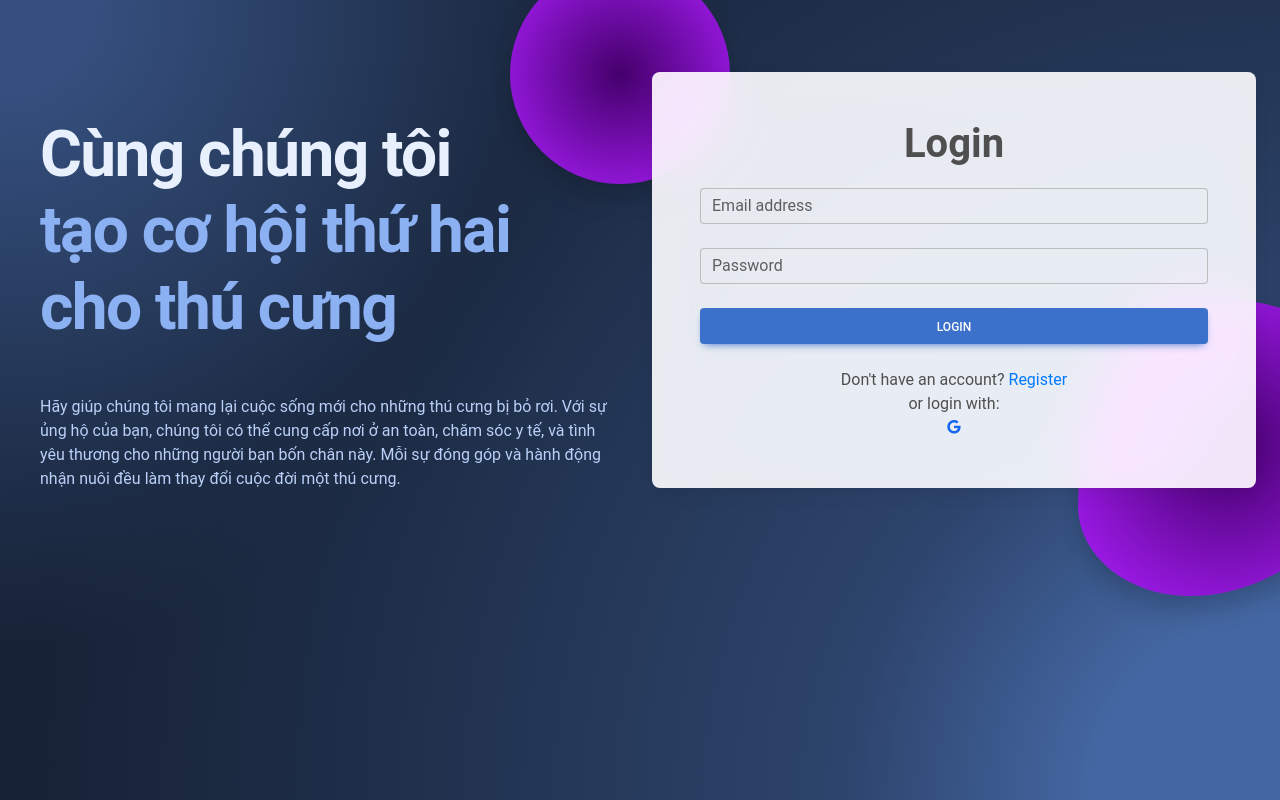
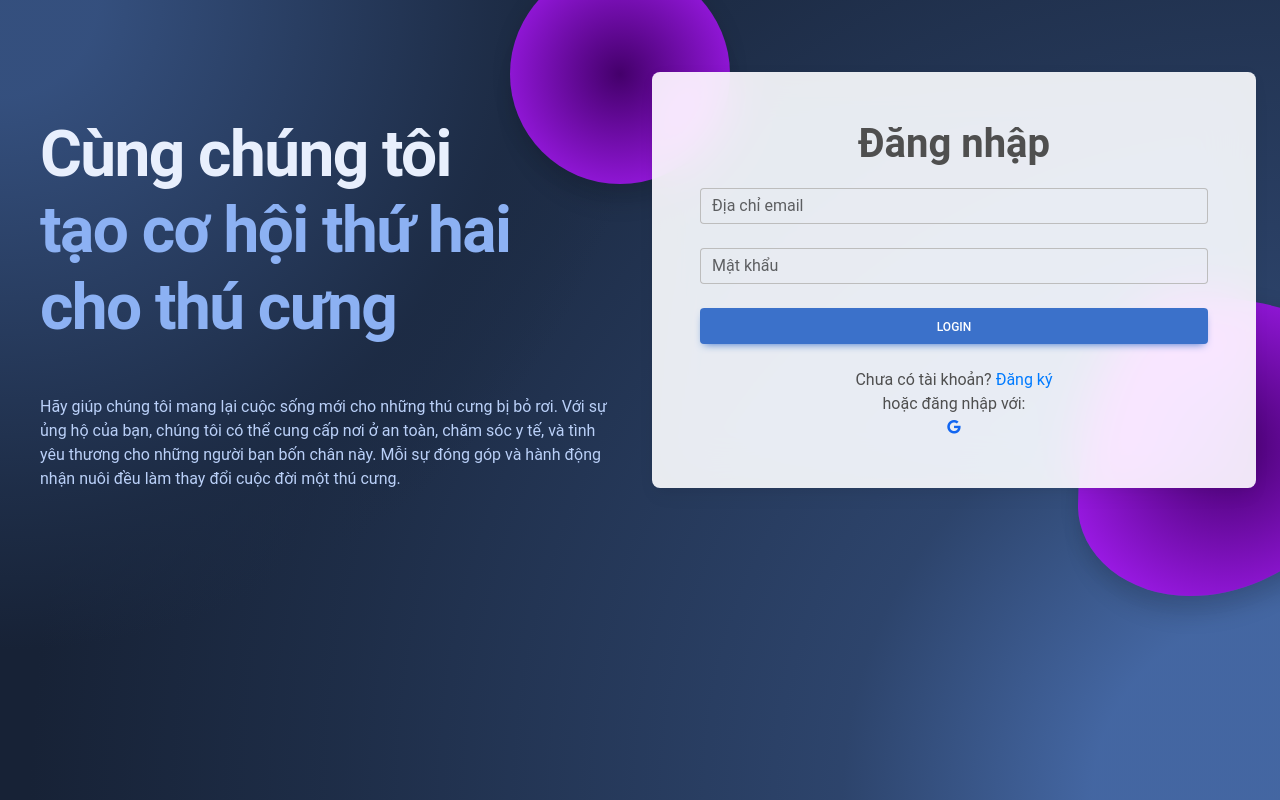
Before and after one commit to changtrailanhlung/SWP391-fe, a React (Create React App) app: page /admin/login in a window 1280 px wide. Built offline with nearby package versions, Linux system fonts and the light colour scheme.

Commit message:
login and basic admin page

```diff
--- /dev/null
+++ b/src/components/AdminNavbar.jsx
@@ -0,0 +1,9 @@
+
+
+const AdminNavbar = () => {
+
+
+
+};
+
+export default AdminNavbar;
--- /dev/null
+++ b/src/components/SidebarAdmin.jsx
@@ -0,0 +1,40 @@
+// src/components/Sidebar.jsx
+import React from 'react';
+import { Link, useNavigate } from 'react-router-dom';
+import { MDBIcon } from 'mdb-react-ui-kit';
+
+const SidebarAdmin = () => {
+  const navigate = useNavigate();
+
+  const handleLogout = () => {
+    localStorage.removeItem('token');
+    localStorage.removeItem('userId');
+    localStorage.removeItem('userRoles');
+    navigate('/admin/login');
+  };
+
+  return (
+    <div className="bg-gray-800 text-white w-64 h-screen p-6">
+      <h2 className="text-xl font-bold mb-4">Admin Panel</h2>
+      <ul className="space-y-4">
+        <li>
+          <Link to="/admin/dashboard" className="hover:text-gray-300">
+            <MDBIcon icon="chart-line" /> Dashboard
+          </Link>
+        </li>
+        <li>
+          <Link to="/admin/users" className="hover:text-gray-300">
+            <MDBIcon icon="users" /> User Accounts
+          </Link>
+        </li>
+        <li>
+          <button onClick={handleLogout} className="text-red-600 hover:text-red-800">
+            <MDBIcon icon="sign-out-alt" /> Logout
+          </button>
+        </li>
+      </ul>
+    </div>
+  );
+};
+
+export default SidebarAdmin;
--- a/src/layouts/AdminLayout.jsx
+++ b/src/layouts/AdminLayout.jsx
@@ -1,12 +1,20 @@
+// src/layouts/AdminLayout.jsx
 import React from "react";
 import { Outlet } from "react-router-dom";
+import SidebarAdmin from "../components/SidebarAdmin";
+import AdminNavbar from "../components/AdminNavbar";
 
 const AdminLayout = () => {
   return (
-    <div>
-      <main className="p-4">
-        <Outlet />
-      </main>
+    <div className="flex min-h-screen">
+      <SidebarAdmin className="w-64" />
+
+      <div className="flex-grow bg-gray-100 min-h-screen">
+        <AdminNavbar />
+        <main className="p-6">
+          <Outlet />
+        </main>
+      </div>
     </div>
   );
 };
--- a/src/pages/admin/Dashboard.jsx
+++ b/src/pages/admin/Dashboard.jsx
@@ -0,0 +1,14 @@
+
+import React from "react";
+
+const Dashboard = () => {
+  return (
+    <div className="p-4 bg-white shadow rounded-lg">
+      <h1 className="text-2xl font-bold mb-4">Dashboard</h1>
+      <p>Welcome to the admin dashboard! Here, you can manage and view statistics.</p>
+
+    </div>
+  );
+};
+
+export default Dashboard;
--- a/src/pages/admin/Login.jsx
+++ b/src/pages/admin/Login.jsx
@@ -1,6 +1,10 @@
-import React from 'react';
+import React, { useState } from 'react';
 import { useNavigate } from 'react-router-dom';
-import { useTranslation } from "react-i18next";
+
+import { toast, ToastContainer } from 'react-toastify';
+import 'react-toastify/dist/ReactToastify.css';
+import { useTranslation } from 'react-i18next';
+import axios from "../../services/axiosClient"
 import {
   MDBBtn,
   MDBContainer,
@@ -10,25 +14,63 @@ import {
   MDBCardBody,
   MDBInput,
   MDBIcon
-}
-from 'mdb-react-ui-kit';
+} from 'mdb-react-ui-kit';
 import '../../style/LoginPage.css';
 import 'mdb-react-ui-kit/dist/css/mdb.min.css';
 import "@fortawesome/fontawesome-free/css/all.min.css";
 
 function Login() {
-    const navigate = useNavigate(); // Tạo biến điều hướng
-    const { t, i18n } = useTranslation();
-    const handleRegisterClick = () => {
-        navigate('/admin/signup'); // Chuyển hướng đến trang signup
+  const navigate = useNavigate();
+  const [email, setEmail] = useState('');
+  const [password, setPassword] = useState('');
+  const { t } = useTranslation();
+  const handleRegisterClick = () => {
+    navigate('/admin/signup');
   };
+
+  const handleLogin = async (e) => {
+    e.preventDefault();
+    try {
+      const loginResponse = await axios.post('/auth/login', { email, password });
+
+      if (loginResponse.status === 200 && loginResponse.data.data) {
+        const userId = loginResponse.data.data.user.id;
+        const token = loginResponse.data.data.token;
+
+        // Lưu token vào localStorage hoặc cookie
+        localStorage.setItem('token', token);
+        localStorage.setItem('userId', userId);
+
+        // Lấy vai trò của người dùng
+        const roleResponse = await axios.get(`/userrole/role/${userId}/roles`);
+        const userRoles = roleResponse.data[0].roles;
+
+        localStorage.setItem('userRoles', JSON.stringify(userRoles));
+
+        if (userRoles.includes('Admin')) {
+          navigate('/admin/dashboard');
+        } else if (userRoles.includes('ShelterStaff')) {
+          navigate('/shelter/dashboard');
+        } else {
+          navigate('/');
+        }
+
+        toast.success('Đăng nhập thành công!');
+      } else {
+        toast.error('Đăng nhập thất bại. Vui lòng kiểm tra lại thông tin đăng nhập.');
+      }
+    } catch (error) {
+      console.error('Lỗi đăng nhập:', error);
+      toast.error('Đã xảy ra lỗi trong quá trình đăng nhập. Vui lòng thử lại.');
+    }
+  };
+
   return (
     <MDBContainer fluid className='p-4 background-radial-gradient overflow-hidden'>
-
+      <ToastContainer />
       <MDBRow>
-
+        {/* Phần nội dung bên trái */}
         <MDBCol md='6' className='text-center text-md-start d-flex flex-column justify-content-center'>
-
         <h1 className="my-5 display-3 fw-bold ls-tight px-3" style={{color: 'hsl(218, 81%, 95%)'}}>
         {t("lg1")} <br />
             <span style={{color: 'hsl(218, 81%, 75%)'}}>{t("lg2")}</span>
@@ -37,42 +79,49 @@ function Login() {
           <p className='px-3' style={{color: 'hsl(218, 81%, 85%)'}}>
           {t("lg3")}
           </p>
-
         </MDBCol>
 
+        {/* Phần form đăng nhập */}
         <MDBCol md='6' className='position-relative'>
-
           <div id="radius-shape-1" className="position-absolute rounded-circle shadow-5-strong"></div>
           <div id="radius-shape-2" className="position-absolute shadow-5-strong"></div>
-
           <MDBCard className='my-5 bg-glass'>
             <MDBCardBody className='p-5'>
-            <h2 className='text-center' style={{ fontSize: '2.5rem', fontWeight: 'bold', margin: '0 0 20px 0' }}>Login</h2>
-              <MDBInput wrapperClass='mb-4' label='Email address' id='form1' type='email'/>
-              <MDBInput wrapperClass='mb-4' label='Password' id='form2' type='password'/>
-
-              <MDBBtn className='w-100 mb-4' size='md'>Login</MDBBtn>
-
+              <h2 className='text-center' style={{ fontSize: '2.5rem', fontWeight: 'bold', margin: '0 0 20px 0' }}>Đăng nhập</h2>
+              <form onSubmit={handleLogin}>
+                <MDBInput
+                  wrapperClass='mb-4'
+                  label='Địa chỉ email'
+                  id='form1'
+                  type='email'
+                  value={email}
+                  onChange={(e) => setEmail(e.target.value)}
+                  required
+                />
+                <MDBInput
+                  wrapperClass='mb-4'
+                  label='Mật khẩu'
+                  id='form2'
+                  type='password'
+                  value={password}
+                  onChange={(e) => setPassword(e.target.value)}
+                  required
+                />
+                <MDBBtn type='submit' className='w-100 mb-4' size='md'>Login</MDBBtn>
+              </form>
               <div className="text-center">
-                <p>Don't have an account? <span onClick={handleRegisterClick} style={{ color: '#007bff', cursor: 'pointer' }}>Register</span></p>
+                <p>Chưa có tài khoản? <span onClick={handleRegisterClick} style={{ color: '#007bff', cursor: 'pointer' }}>Đăng ký</span></p>
               </div>
-
               <div className="text-center">
-                <p>or login with:</p>
-
+                <p>hoặc đăng nhập với:</p>
                 <MDBBtn tag='a' color='none' className='mx-3' style={{ color: '#1266f1' }}>
                   <MDBIcon fab icon='google' size="sm"/>
                 </MDBBtn>
-
               </div>
-
             </MDBCardBody>
           </MDBCard>
-
         </MDBCol>
-
       </MDBRow>
-
     </MDBContainer>
   );
 }
--- /dev/null
+++ b/src/pages/admin/UserAccounts.jsx
@@ -0,0 +1,46 @@
+// src/pages/admin/UserAccounts.jsx
+import React, { useEffect, useState } from 'react';
+import axios from '../../services/axiosClient';
+
+const UserAccounts = () => {
+  const [users, setUsers] = useState([]);
+
+  useEffect(() => {
+    const fetchUsers = async () => {
+      try {
+        const response = await axios.get('/admin/users');
+        setUsers(response.data);
+      } catch (error) {
+        console.error('Lỗi khi tải danh sách người dùng:', error);
+      }
+    };
+
+    fetchUsers();
+  }, []);
+
+  return (
+    <div>
+      <h2>User Accounts</h2>
+      <table>
+        <thead>
+          <tr>
+            <th>ID</th>
+            <th>Email</th>
+            <th>Role</th>
+          </tr>
+        </thead>
+        <tbody>
+          {users.map(user => (
+            <tr key={user.id}>
+              <td>{user.id}</td>
+              <td>{user.email}</td>
+              <td>{user.role}</td>
+            </tr>
+          ))}
+        </tbody>
+      </table>
+    </div>
+  );
+};
+
+export default UserAccounts;
--- a/src/routes/AdminRoutes.jsx
+++ b/src/routes/AdminRoutes.jsx
@@ -1,9 +1,11 @@
+// src/routes/AdminRoutes.jsx
 import React from "react";
-import { Route, Routes } from "react-router-dom";
+import { Route, Routes, Navigate } from 'react-router-dom';
+import AdminLayout from "../layouts/AdminLayout";
 import Dashboard from "../pages/admin/Dashboard";
 import Login from "../pages/admin/Login";
 import Signup from "../pages/admin/Signup";
-import Sidebar from "../components/Sidebar";
+import UserAccounts from "../pages/admin/UserAccounts";
 import PrivateRoute from "./PrivateRoute";
 
 const AdminRoutes = () => {
@@ -11,22 +13,17 @@ const AdminRoutes = () => {
     <Routes>
       <Route path="login" element={<Login />} />
       <Route path="signup" element={<Signup />} />
-      <Route
-        path="/*"
-        element={
-          <div className="flex min-h-screen">
-            <Sidebar />
-            <main className="flex-grow p-6 bg-gray-100">
-              <Routes>
-                <Route
-                  path="dashboard"
-                  element={<PrivateRoute element={<Dashboard />} />}
-                />
-              </Routes>
-            </main>
-          </div>
-        }
-      />
+      <Route element={<AdminLayout />}>
+        <Route
+          path="dashboard"
+          element={<PrivateRoute element={<Dashboard />} allowedRoles={['Admin']} />}
+        />
+        <Route
+          path="users"
+          element={<PrivateRoute element={<UserAccounts />} allowedRoles={['Admin']} />}
+        />
+        <Route path="*" element={<Navigate to="dashboard" replace />} />
+      </Route>
     </Routes>
   );
 };
--- a/src/routes/PrivateRoute.jsx
+++ b/src/routes/PrivateRoute.jsx
@@ -1,32 +1,13 @@
-import React from "react";
-import { Route, Routes } from "react-router-dom";
-import Dashboard from "../pages/admin/Dashboard";
-import Login from "../pages/admin/Login";
-import Sidebar from "../components/Sidebar";
-import PrivateRoute from "./PrivateRoute";
+// src/routes/PrivateRoute.jsx
+import React from 'react';
+import { Navigate } from 'react-router-dom';
 
-const AdminRoutes = () => {
-  return (
-    <Routes>
-      <Route path="login" element={<Login />} />
-      <Route
-        path="/*"
-        element={
-          <div className="flex min-h-screen">
-            <Sidebar />
-            <main className="flex-grow p-6 bg-gray-100">
-              <Routes>
-                <Route
-                  path="dashboard"
-                  element={<PrivateRoute element={<Dashboard />} />}
-                />
-              </Routes>
-            </main>
-          </div>
-        }
-      />
-    </Routes>
-  );
+const PrivateRoute = ({ element, allowedRoles }) => {
+  const userRoles = JSON.parse(localStorage.getItem('userRoles')) || [];
+
+  const isAuthorized = userRoles.some(role => allowedRoles.includes(role));
+
+  return isAuthorized ? element : <Navigate to="/admin/login" replace />;
 };
 
-export default AdminRoutes;
+export default PrivateRoute;
--- /dev/null
+++ b/src/style/AdminNavbar.css
@@ -0,0 +1,35 @@
+/* src/style/AdminNavbar.css */
+.admin-navbar {
+    width: 250px;
+    background-color: #343a40;
+    color: white;
+    height: 100vh;
+    position: fixed;
+    top: 0;
+    left: 0;
+    display: flex;
+    flex-direction: column;
+    padding: 20px;
+  }
+
+  .navbar-list {
+    list-style: none;
+    padding: 0;
+  }
+
+  .navbar-list li {
+    margin: 20px 0;
+  }
+
+  .navbar-list a, .logout-button {
+    text-decoration: none;
+    color: white;
+    display: flex;
+    align-items: center;
+  }
+
+  .logout-button {
+    background: none;
+    border: none;
+    cursor: pointer;
+  }
```
Also changed, not shown: src/components/Sidebar.jsx (deleted).
